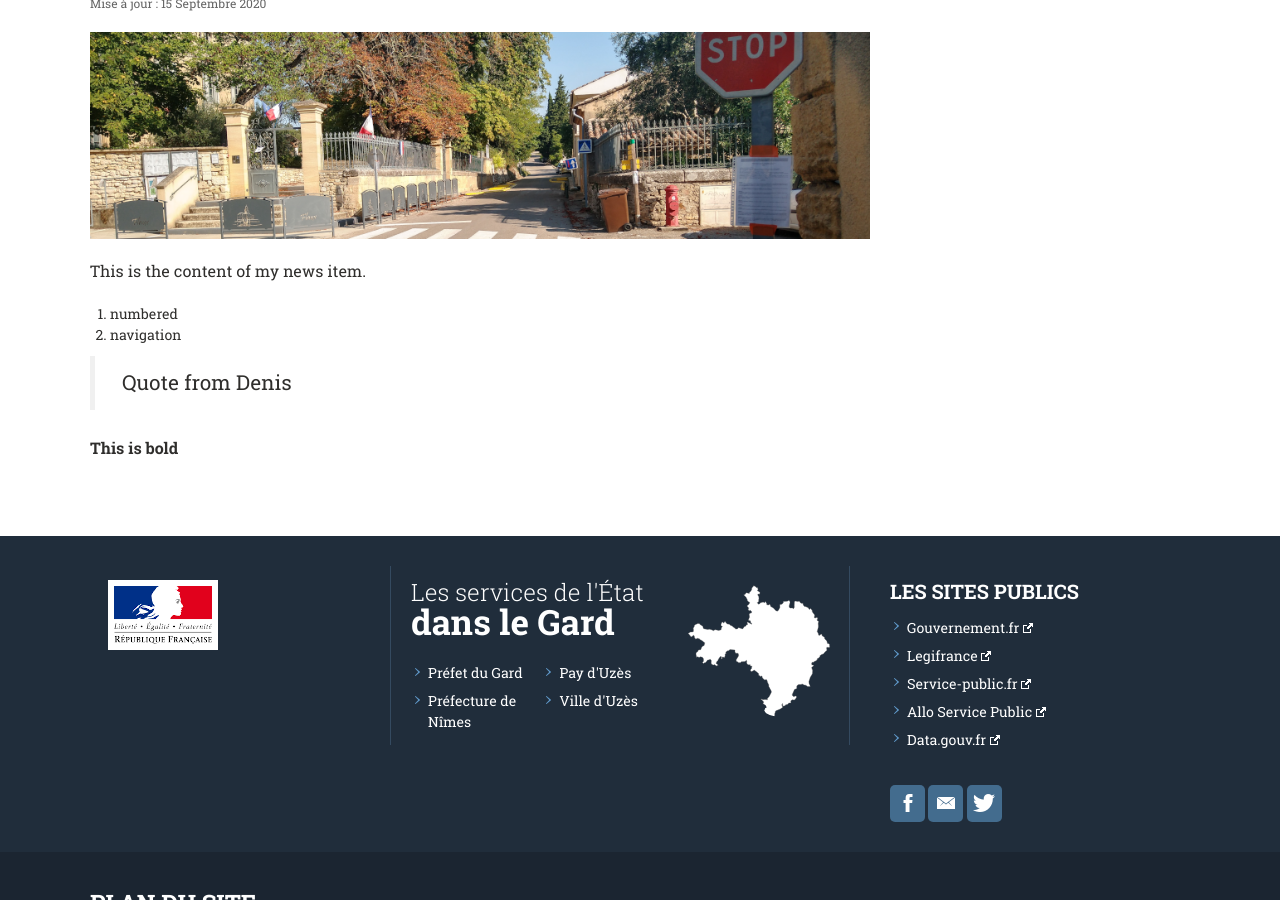
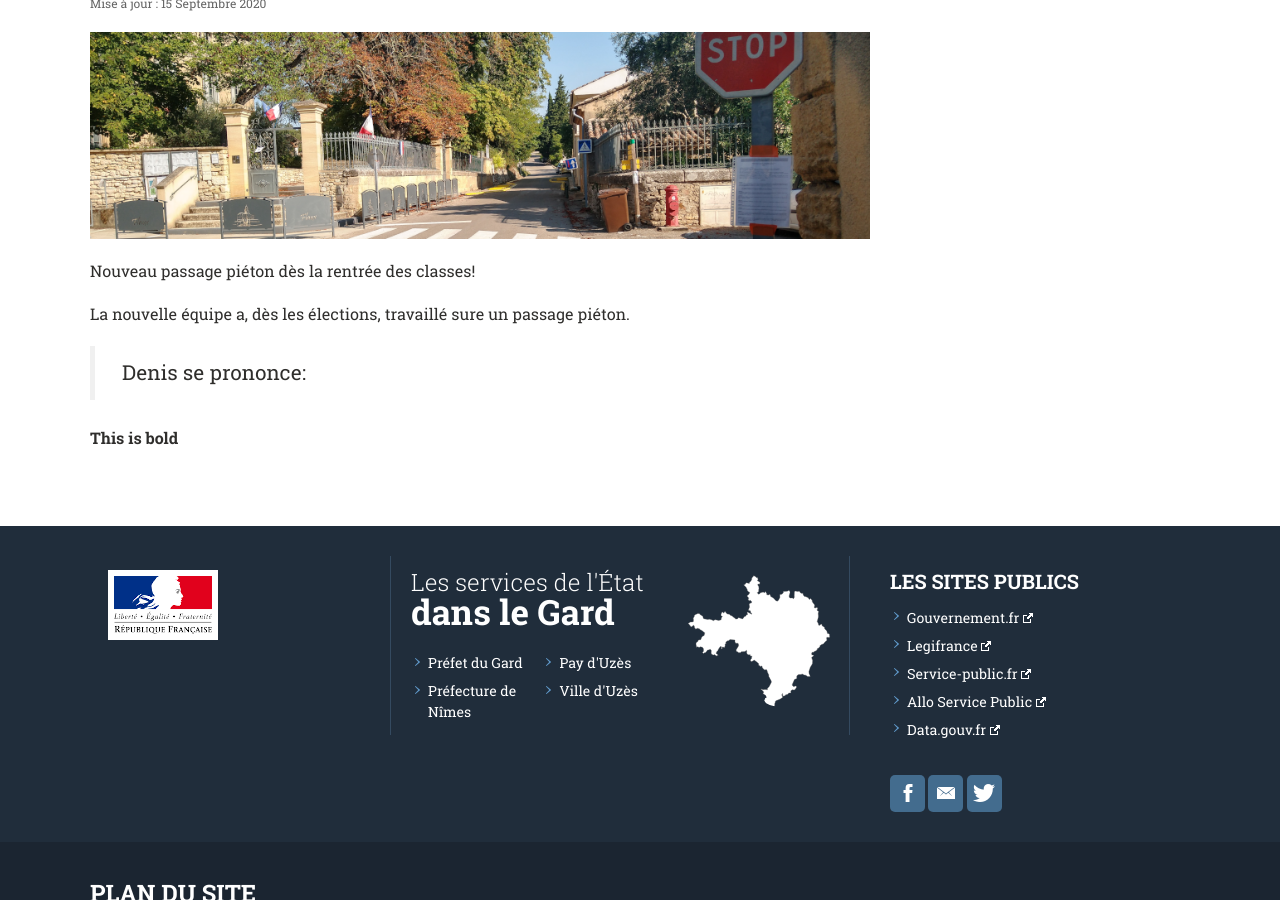
Before and after one commit to Flaux-Village/flaux-village.github.io, a Jekyll site: the page built from _actualites/stopecole.md, in a window 1280 px wide and 900 px high, scrolled down 401 px. Built offline with Jekyll 4.4.1, drawn with Linux system fonts in a browser that asks for light colours.

Commit message:
Update stopecole.md

```diff
--- a/_actualites/stopecole.md
+++ b/_actualites/stopecole.md
@@ -12,11 +12,10 @@ illustration: /assets/illustrations/news/stopecole-article-940x250.png
 description_illustration: Stop devant l'école
 
 ---
-This is the content of my news item.
+Nouveau passage piéton dès la rentrée des classes!
 
-1. numbered
-2. navigation
+La nouvelle équipe a, dès les élections, travaillé sure un passage piéton.
 
-> Quote from Denis
+> Denis se prononce:
 
 **This is bold**
```
